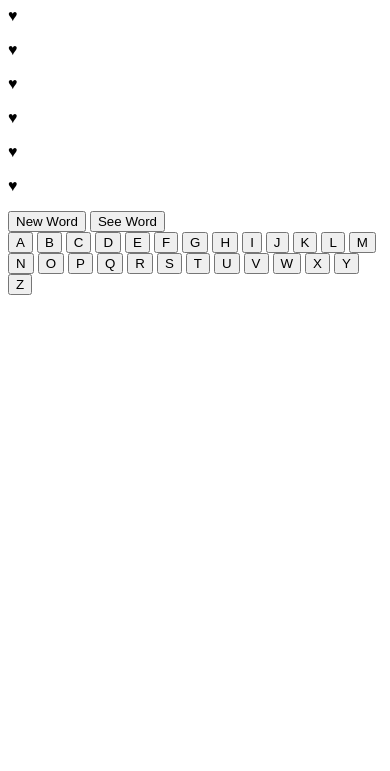
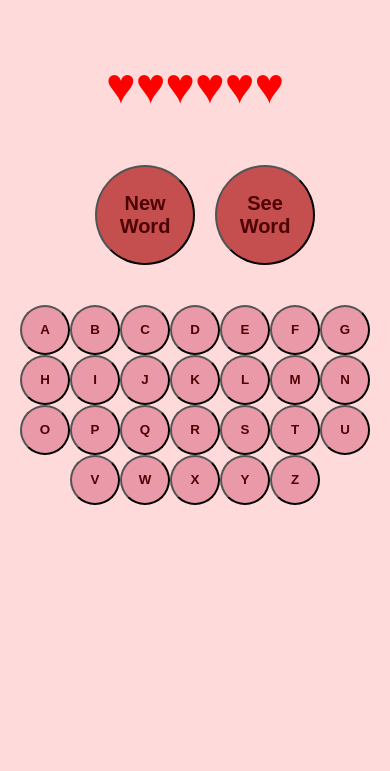
Before and after one commit to LeslyA08/Game-Project, a plain HTML site: page index.html in a window 390 px wide. Shown: the part 73-844 px from the top of the page. Drawn offline with Linux system fonts and the light colour scheme.

Commit message:
added CSS colors and styles to all buttons, background color, changed font. added some flexbox and made sure it looks good on mobile

```diff
--- a/index.html
+++ b/index.html
@@ -9,7 +9,7 @@
 </head>
 <body>
     <h1>Hangman</h1>
-<div>
+<div class="heartContainer">
     <p>♥</p>
     <p>♥</p>
     <p>♥</p>
@@ -20,11 +20,11 @@
 <div>
     <p class="wordDisplay"></p>
 </div>
-<div>
+<div class="restartButtons">
     <button class="newWord">New Word</button>
     <button>See Word</button>
 </div>
-<div>
+<div class="lettersDiv">
     <button class="letterBtn">A</button>
     <button class="letterBtn">B</button>
     <button class="letterBtn">C</button>
--- a/styles.scss
+++ b/styles.scss
@@ -1,6 +1,56 @@
-body {
-    .h1 {
-        text-align: center;
+body{
+    background-color: rgb(255, 218, 218);
+    font-family: sans-serif;
+    h1 {
+         text-align: center;
         color: red;
     }
+    .lettersDiv {
+        display: flex;
+        justify-content: center;
+        align-items: center;
+        flex-flow: row wrap;
+    button {
+        background-color: rgb(233, 153, 167);
+        border-radius: 50%;
+        height: 50px;
+        width: 50px;
+        font-weight: 800;
+        color: rgb(77, 3, 3);
+    }
 }
+
+    .heartContainer {
+        display: flex;
+        justify-content: center;
+        align-items: center;
+    p {
+        color: red;
+        font-size: 50px;
+        margin-bottom: 10px;
+    }
+}
+    .restartButtons {
+        margin-bottom: 40px;
+        display: flex;
+        justify-content: center;
+        align-items: center;
+    button {
+        margin-left: 20px;
+        background-color: rgb(197, 78, 78);
+        border-radius: 50%;
+        height: 100px;
+        width: 100px;
+        font-weight: 700;
+        font-size: 20px;
+        color:rgb(77, 3, 3);
+        text-align: center;
+    }
+}
+
+    .wordDisplay {
+    text-align: center;
+    font-size: 40px;;
+    color: rgb(46, 7, 7);
+}
+}
```
Also changed, not shown: styles.css.
